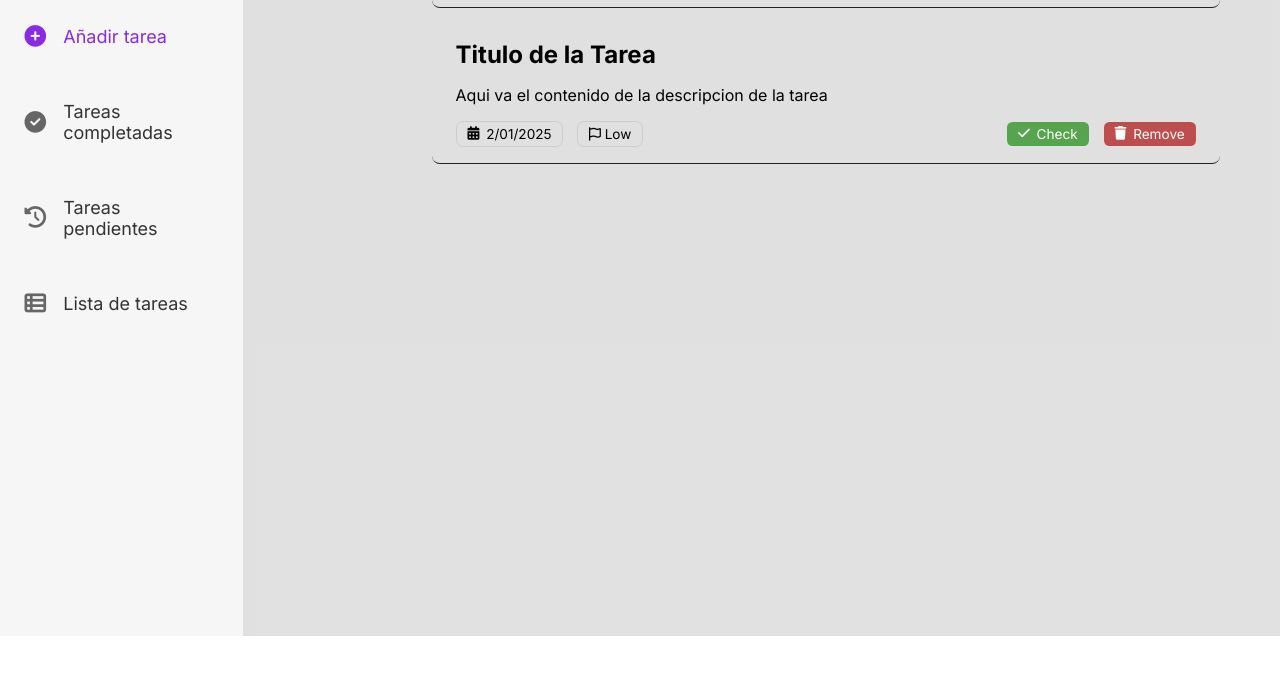
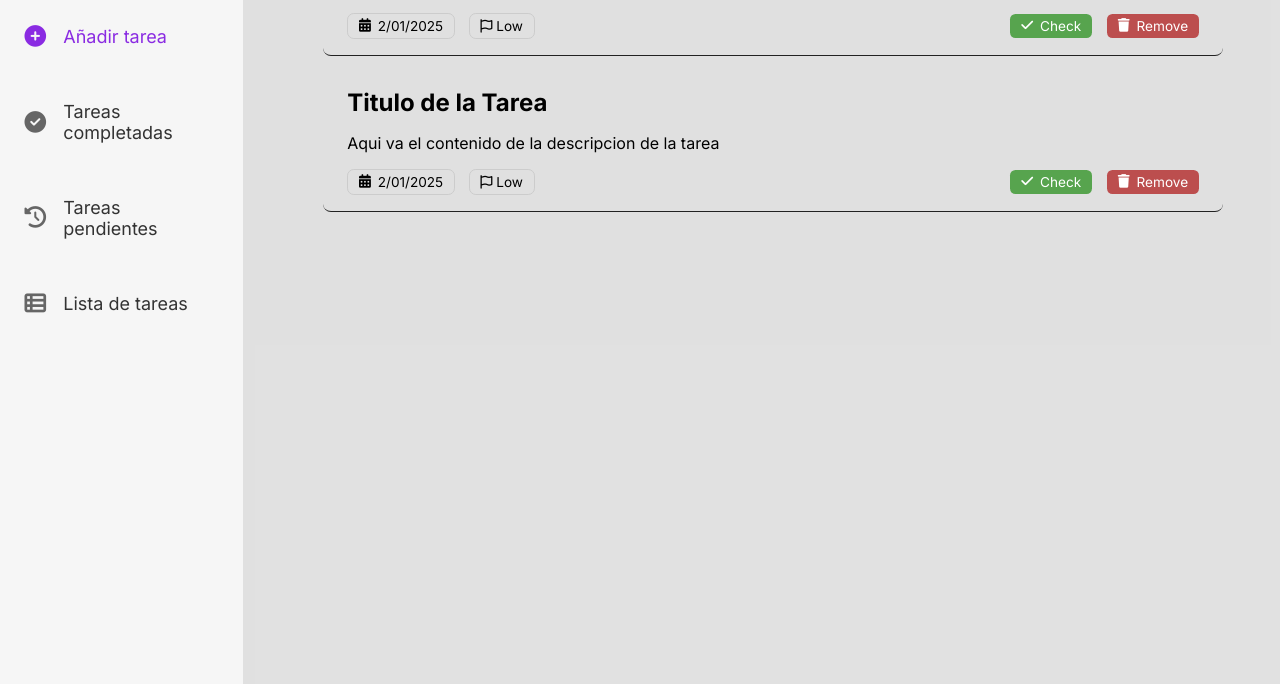
Before and after one commit to Ozzie1311/todo-App, a website built with webpack: page src/template.html in a window 1280 px wide. Shown: the part 164-848 px from the top of the page. Before the commit the page ends 800 px from the top, so only its background shows below. Built offline with nearby package versions, Linux system fonts and the light colour scheme; a web font is replaced by a local one.

Commit message:
haciendo cambios

```diff
--- a/src/style.css
+++ b/src/style.css
@@ -186,7 +186,7 @@
   display: flex;
   flex-direction: column;
   justify-content: center;
-  align-items: center;
+  align-items: flex-start;
   gap: 1em;
 }
 
@@ -236,13 +236,15 @@
 .task__content {
   padding: 2em 1em;
   border-radius: 0.5em;
-  width: 100%;
-  max-width: 820px;
+  width: 80%;
+  max-width: 1020px;
   display: flex;
   flex-direction: column;
   align-items: flex-start;
   gap: 1em;
   min-height: 100vh;
+  margin-left: 4em;
+  margin-top: 3em;
 }
 
 .task__content-container {
```
